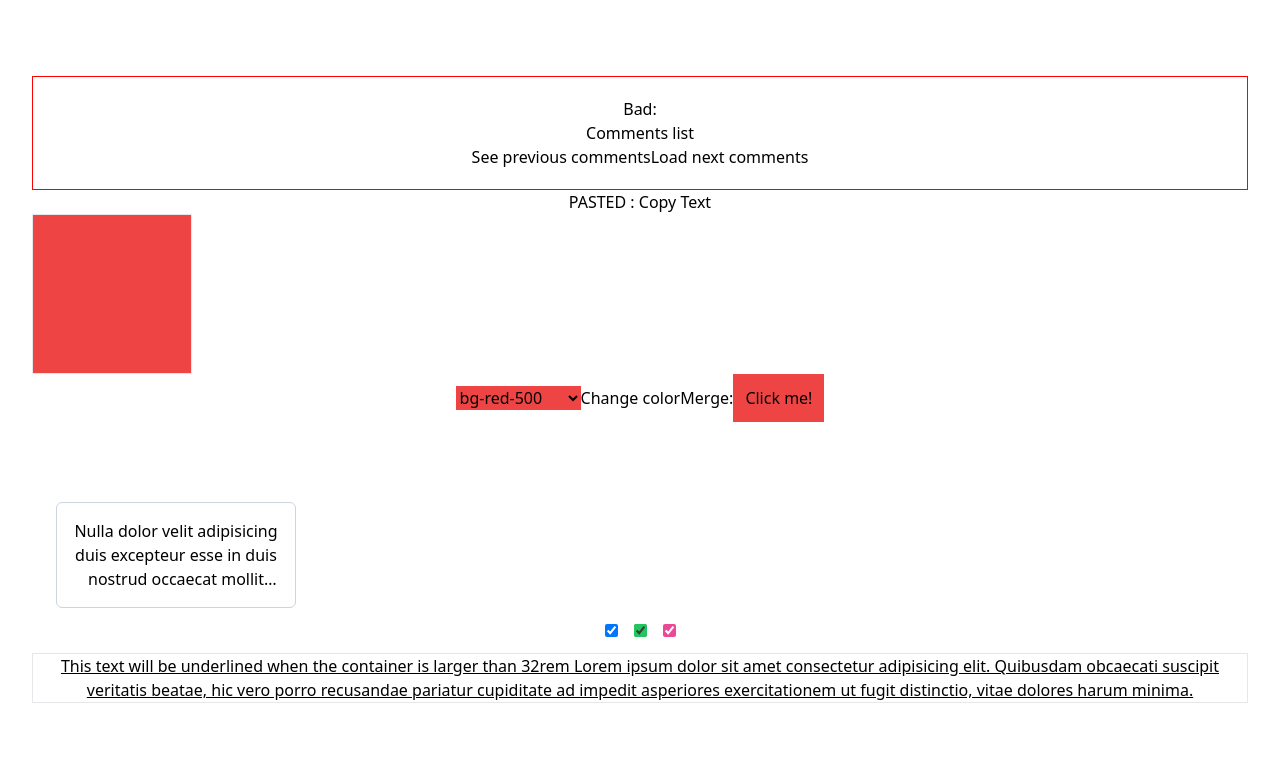
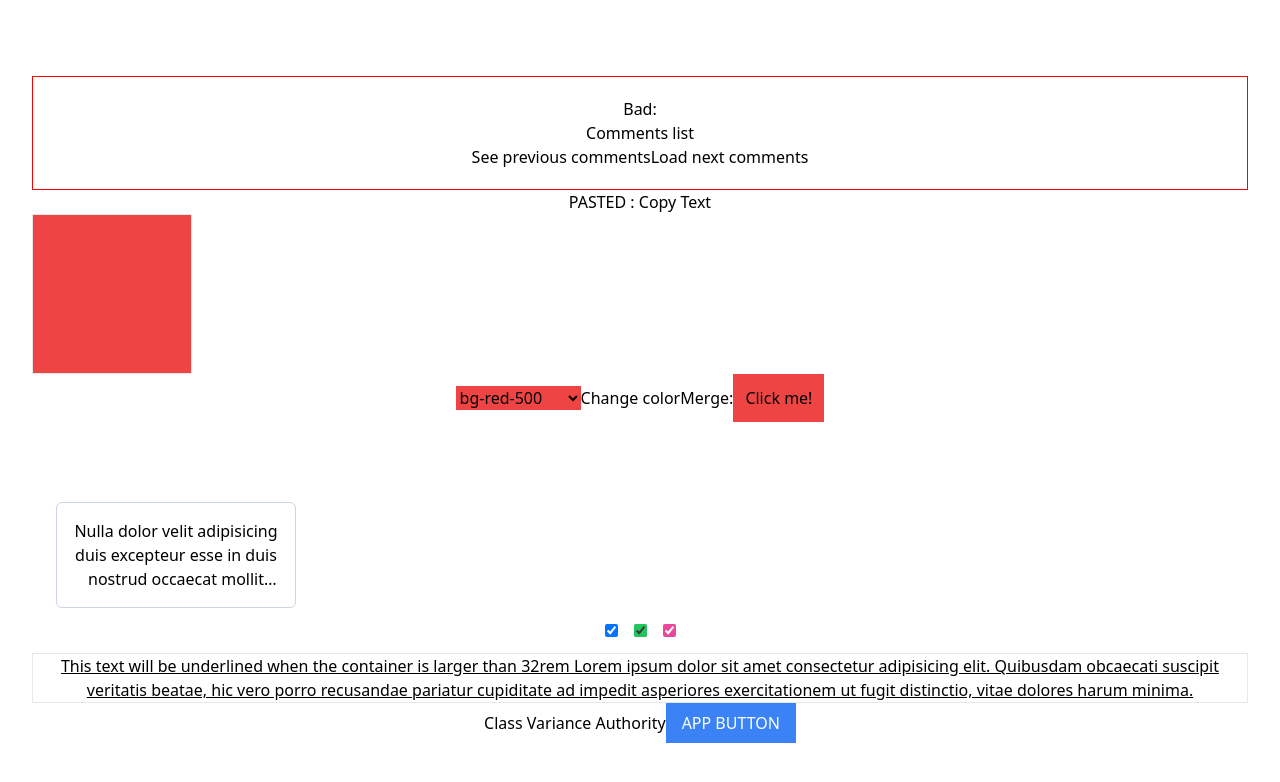
Before and after one commit to amaben2020/react-ts-components, a React (Vite) app: page / in a window 1280 px wide. Shown: the top 782 px of the page. Built offline with nearby package versions, Linux system fonts and the light colour scheme.

Commit message:
adding cva

```diff
--- a/package.json
+++ b/package.json
@@ -11,6 +11,7 @@
   },
   "dependencies": {
     "@tailwindcss/container-queries": "^0.1.1",
+    "class-variance-authority": "^0.7.0",
     "react": "^18.2.0",
     "react-dom": "^18.2.0",
     "tailwind-merge": "^1.14.0"
--- a/src/App.tsx
+++ b/src/App.tsx
@@ -3,6 +3,7 @@ import useCopyToClipboard from "./components/clipboard/hooks/useCopyToClipboard"
 import Debounce from "./components/debounce";
 import { useDebounce } from "./components/debounce/hook/useDebounce";
 import { Comments } from "./components/reusability/bad/comments";
+import { Button } from "./styles/tailwind/button";
 import ContainerQueries from "./styles/tailwind/container-queries";
 import { Works } from "./styles/tailwind/dynamic-u-c/Works";
 import InputUnstyleable from "./styles/tailwind/input";
@@ -55,6 +56,12 @@ function App() {
         <Truncate />
         <InputUnstyleable />
         <ContainerQueries />
+        <div>
+          Class Variance Authority
+          <Button intent="primary" size="medium">
+            App Button
+          </Button>
+        </div>
       </div>
     </>
   );
--- a/src/components/conditionals/enums/a/index.tsx
+++ b/src/components/conditionals/enums/a/index.tsx
@@ -1,11 +1,11 @@
-const components = {
-  loading: () => <LoadingSpinner />,
-  error: ({ error }) => <ErrorMessage message={error.message} />,
-  success: ({ data }) => <ItemList items={data.items} />,
-};
+// const components = {
+//   loading: () => <LoadingSpinner />,
+//   error: ({ error }) => <ErrorMessage message={error.message} />,
+//   success: ({ data }) => <ItemList items={data.items} />,
+// };
 
-function ListPage() {
-  const { data, error, status } = useGetData();
+// function ListPage() {
+//   const { data, error, status } = useGetData();
 
-  return <Layout>{components[status]({ data, error })}</Layout>;
-}
+//   return <Layout>{components[status]({ data, error })}</Layout>;
+// }
--- /dev/null
+++ b/src/styles/tailwind/button/button2.tsx
@@ -0,0 +1,11 @@
+import React from "react";
+
+interface TB2 extends React.HTMLAttributes<HTMLButtonElement> {
+  text: string;
+}
+
+const Button2: React.FC<TB2> = ({ text, ...props }) => {
+  return <button {...props}>{text}</button>;
+};
+
+export default Button2;
--- /dev/null
+++ b/src/styles/tailwind/button/index.tsx
@@ -0,0 +1,41 @@
+import React from "react";
+import { cva, type VariantProps } from "class-variance-authority";
+
+const button = cva("button", {
+  variants: {
+    intent: {
+      primary: [
+        "bg-blue-500",
+        "text-white",
+        "border-transparent",
+        "hover:bg-blue-600",
+      ],
+      secondary: [
+        "bg-white",
+        "text-gray-800",
+        "border-gray-400",
+        "hover:bg-gray-100",
+      ],
+    },
+    size: {
+      small: ["text-sm", "py-1", "px-2"],
+      medium: ["text-base", "py-2", "px-4"],
+    },
+  },
+  compoundVariants: [{ intent: "primary", size: "medium", class: "uppercase" }],
+  defaultVariants: {
+    intent: "primary",
+    size: "medium",
+  },
+});
+
+export interface ButtonProps
+  extends React.ButtonHTMLAttributes<HTMLButtonElement>,
+    VariantProps<typeof button> {}
+
+export const Button: React.FC<ButtonProps> = ({
+  className,
+  intent,
+  size,
+  ...props
+}) => <button className={button({ intent, size, className })} {...props} />;
```
Also changed, not shown: 1 other file (tests, documents, lock files or other folders).
